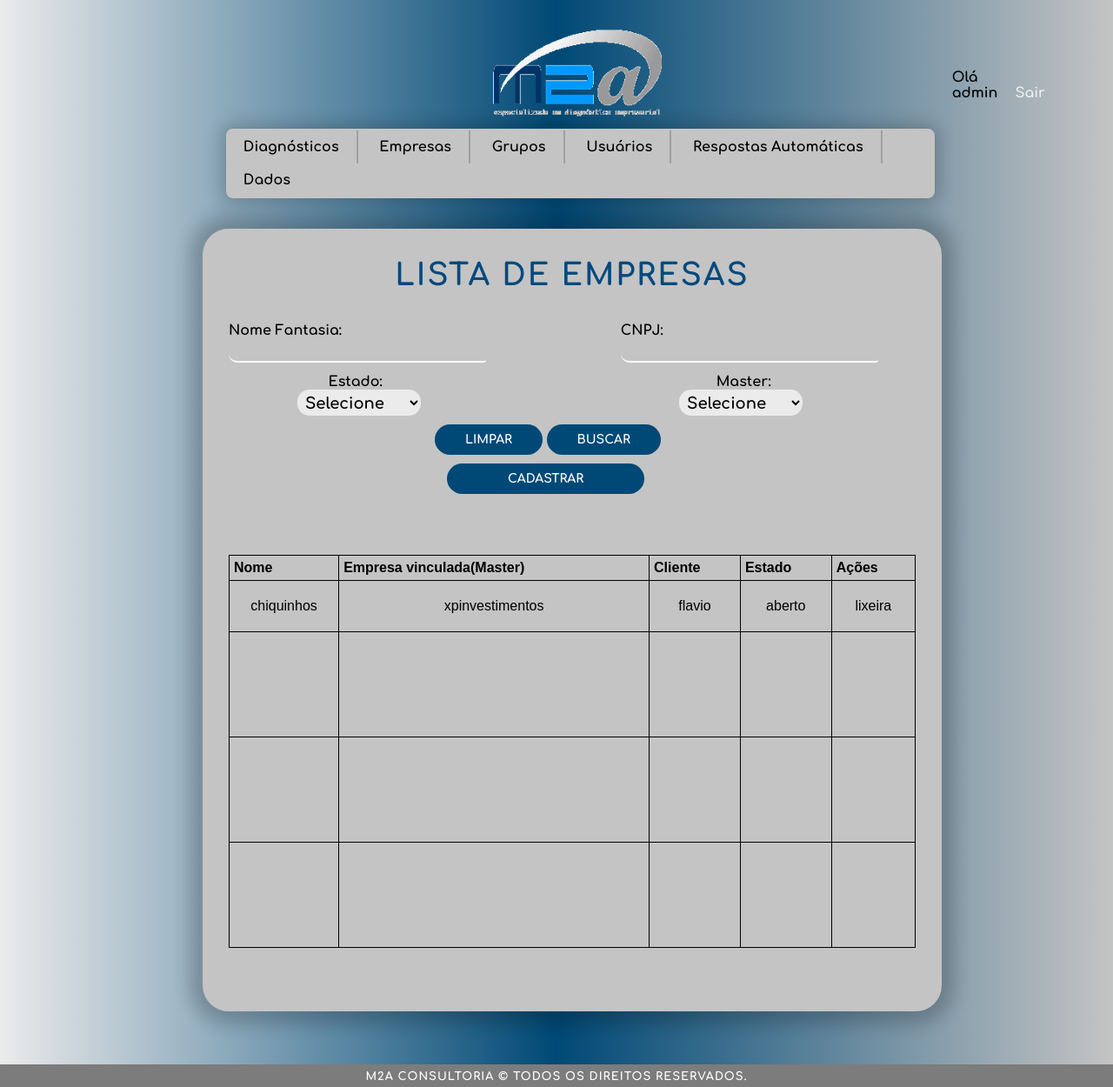
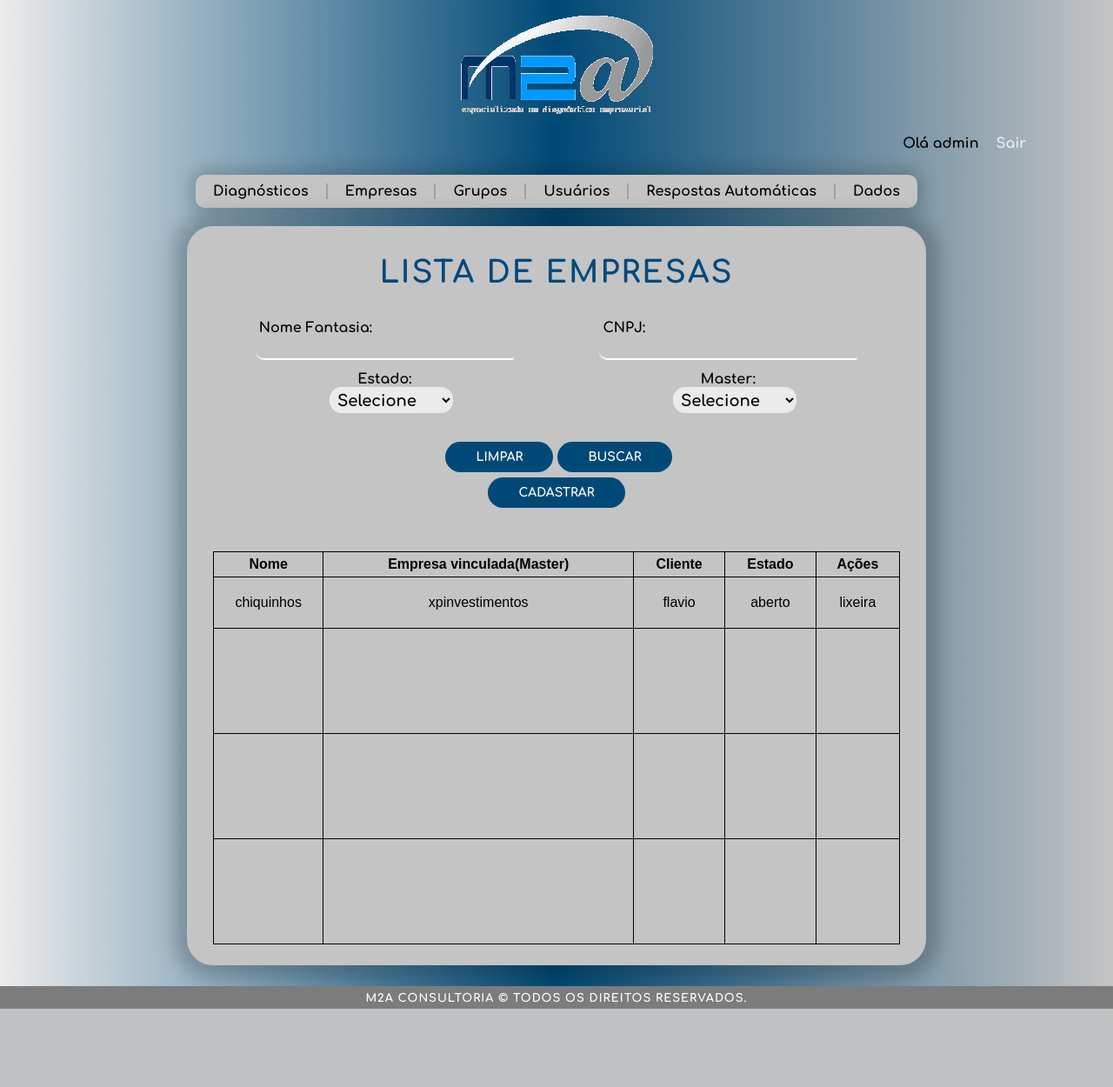
Before and after one commit to Axpower22/M2A_Project, a Django app: page /lista_empresa/ in a window 1280 px wide. Shown: the whole page at 87% size. After the commit the page ends 1160 px from the top, so only its background shows below. Run offline with Django 3.2, Linux system fonts and the light colour scheme.

Commit message:
REFACT lista_empresa para responsivo

```diff
--- a/M2A_app/Templates/M2A_app/Lista_empresa.html
+++ b/M2A_app/Templates/M2A_app/Lista_empresa.html
@@ -12,36 +12,52 @@
     <body>
         <div class="container">
             <header>
+
+                <div class="header_top">
                     <img src="{% static 'M2A_app/img/m2a-logo.png' %}" id="logo" draggable = "false" unselectable="on">
-                <nav>
+                </div>
+
+                <div class="header_middle">
+                    <span id="logger">Olá admin<a href="#" style="margin-left: 20px;">Sair</a></span>
+                </div>
+
+                <nav class="header_bottom">
                     <ul class="nav_links">
                         <li><a href="#">Diagnósticos</a></li>
+                        <span class="dividir"></span>
                         <li><a href="#">Empresas</a></li>
+                        <span class="dividir"></span>
                         <li><a href="#">Grupos</a></li>
+                        <span class="dividir"></span>
                         <li><a href="#">Usuários</a></li>
+                        <span class="dividir"></span>
                         <li><a href="#">Respostas Automáticas</a></li>
-                        <li id="ultimo_li"><a href="#">Dados</a></li>
+                        <span class="dividir"></span>
+                        <li><a href="#">Dados</a></li>
                     </ul>
                 </nav>
-                <p id="logger">Olá admin<a href="#" style="margin-left: 20px;">Sair</a></p>
+
             </header>
-
             <div class="info">
+                <div class="content">
                     <h1>Lista de Empresas</h1>
                     <form>
+                        <div id="content_1">
                             <label id="lb_nf">Nome Fantasia:</label>
                             <label id="lb_cnpj">CNPJ:</label>
+                        </div>
 
-                    <br>
-
+                        <div id="content_1_input">
                             <input type="text" name="nome_fantasia" autocomplete="off">
                             <input type="text" name="cnpj" autocomplete="off">
+                        </div>
 
+                        <div id="content_2">
                             <label id="lb_estado">Estado:</label>
                             <label id="lb_master">Master:</label>
+                        </div>
 
-                    <br>
-
+                        <div id="content_2_select">
                             <select name="estado" id="select_estado">
                                 <option value="" hidden>Selecione</option>
                                 <option value="AC">AC-Acre</option>
@@ -74,7 +90,6 @@
                                 <option value="EX">Estrangeiro</option>
                             </select>
 
-                    </select>
                             <select id="master" name="select_master">
                                 <option value="" hidden>Selecione</option>
                                 <option value="1">Cliente</option>
@@ -82,13 +97,19 @@
                                 <option value="3">Consultor</option>
                                 <option value="4">Consultor Master</option>
                             </select>
+                        </div>
                     </form>
 
+                    <div id="button_1">
                         <button id="b_limpar"><b>LIMPAR</b></button>
-                <button><b>BUSCAR</b></button>
-                <br>
+                        <button id="b_buscar"><b>BUSCAR</b></button>
+                    </div>
+
+                    <div id="button_2">
                         <button id="cadastrar"><b>CADASTRAR</b></button>
+                    </div>
 
+                    <div id="mesa">
                         <table>
                             <tr>
                                 <th>Nome</th>
@@ -126,9 +147,12 @@
                                 <td></td>
                             </tr>
                         </table>
-
                     </div>
+                </div>
+            </div>
+        <div id="rodape">
             <footer>M2A CONSULTORIA © TODOS OS DIREITOS RESERVADOS.</footer>
+        </div>
         </div>
     </body>
 </html>
--- a/M2A_app/static/M2A_APP/css/lista_empresa.css
+++ b/M2A_app/static/M2A_APP/css/lista_empresa.css
@@ -1,7 +1,7 @@
 body{
-    margin:0;
-    padding:0;
-    background: #ebebeb;
+    height: 100%;
+    margin: 0;
+    padding: 0;
     background-image: linear-gradient(90deg, rgba(235, 235, 235),rgba(0, 73, 118), rgba(196,196, 196));
     font-family: "Comfortaa", "Arial", sans-serif;
 }
@@ -16,73 +16,118 @@ body::-webkit-scrollbar-thumb {
     border-radius: 100px 100px 100px 100px;
 }
 
+
 .container{
-    box-sizing: border-box;
-    position: relative;
-    height: 1250px;
     width: 100%;
+    height: 100%;
 }
 
-#logo{
-    padding: 18px;
-    height: 100px;
-    position: relative;
-    left: 52%;
-    transform: translate(-50%, -10%);
+.header_top{
+    width: 100%;
+    height: 150px;
+
+    display: flex;
 }
 
-li, a{
-    font-family: "Comfortaa", "Arial", sans-serif;
+.header_top{
+    width: 100%;
+
+    display: flex;
+    align-items: center;
+    justify-content: center;
+}
+
+.header_middle{
+    width: 100%;
+    height: 30px;
+
+    display: flex;
+    align-items: center;
+    justify-content: flex-end;
+}
+
+.header_middle a{
+    text-decoration: none;
     font-weight: 500;
-    font-size: 16px;
     color: #edf0f1;
+    margin: 0 100px;
+    transition: all .3s ease 0s;
+}
+
+.header_middle a:hover{
+    opacity: 0.7;
+}
+
+.header_bottom{
+    width: 100%;
+    height: 80px;
+
+    display: flex;
+    justify-content: center;
+    align-items: center;
+}
+
+.header_bottom .nav_links{
+    background-color: #C4C4C4;
+
+    padding: 0px 0px;
+    box-shadow: 0px 0px 20px 5px rgba(0, 0, 0, 0.2);
+    list-style: none;
+    border-radius: 10px;
+
+    display: flex;
+    justify-content: space-around;
+    align-items: center;
+    flex-wrap: wrap;
+}
+
+.header_bottom .nav_links li{
+    display: inline-block;
+    padding: 10px 20px;
+}
+
+.header_bottom .nav_links .dividir::after{
+    content: "";
+    border-right: 2px solid #a0a0a0;
+    margin: 1 10px;
+}
+
+.header_bottom .nav_links li a{
+    color: black;
+    transition: all .3s ease 0s;
     text-decoration: none;
 }
 
-header{
-    display: flex;
-    justify-content: space-between;
-    align-items: center;
-    padding: 30px;
+.header_bottom .nav_links li:hover{
+    opacity: 0.7;
+    cursor: pointer;
 }
 
-.nav_links{
-    background-color: #C4C4C4;
-    border: none;
-    border-radius: 8px;
-    position: relative;
-    top: 90px;
-    list-style: none;
-    padding: 2px 0px;
-    box-shadow: 0px 0px 20px 5px rgba(0, 0, 0, 0.2);
-}
-
-.nav_links li{
-    display: inline-block;
-    padding: 10px 20px;
-    border-right: 2px solid #a0a0a0;
-}
-
-.nav_links li a{
-    color: black;
-    transition: all .3s ease 0s;
-}
-
-.nav_links li a:hover{
-    opacity: 0.7;
-}
-
-#logger{
-    padding: 9px 20px;
-    background: none;
-    transition: all .3s ease 0s;
-}
-
-#ultimo_li{
+.header_bottom #ultimo_li{
     border-right: none;
 }
 
-h1{
+.info{
+    width: 100%;
+    height: 900px;
+
+    display: flex;
+    justify-content: center;
+}
+
+.info .content{
+    width: 850px;
+    height: 850px;
+    border: 2px solid #C4C4C4;
+    border-radius: 30px 30px 30px 30px;
+    color: #fff;
+    background-color: #C4C4C4;
+    box-sizing: border-box;
+    padding: 32px 28px;
+    box-shadow: 0px 0px 20px 15px rgba(0, 0, 0, 0.2);
+}
+
+.info .content h1{
     margin: 0;
     padding-top: 0;
     padding-bottom: 15px;
@@ -95,23 +140,7 @@ h1{
     margin-bottom: 20px;
 }
 
-.info{
-    width: 850px;
-    height: 900px;
-    border: 2px solid #C4C4C4;
-    border-radius: 30px 30px 30px 30px;
-    color: #fff;
-    background-color: #C4C4C4;
-    top: 57%;
-    left: 51.4%;
-    position: absolute;
-    transform: translate(-50%, -50%);
-    box-sizing: border-box;
-    padding: 32px 28px;
-    box-shadow: 0px 0px 20px 15px rgba(0, 0, 0, 0.2);
-}
-
-.info input{
+.info .content input{
     padding-bottom: 0px;
     background: transparent;
     outline: none;
@@ -125,7 +154,11 @@ h1{
     text-indent: 3px;
 }
 
-.info select{
+.info .content label{
+    color: black;
+}
+
+.info .content select{
     background: #ebebeb;
     border: none;
     border-radius: 14px 14px 14px 14px;
@@ -140,61 +173,67 @@ h1{
     cursor: pointer;
 }
 
-.info select:hover{
+.info .content select:hover{
     background-color: #ebebeb;
     opacity: 0.8;
     transition: .2s;
 }
 
-.info select::-webkit-scrollbar{
+.info .content select::-webkit-scrollbar{
      width: 7px;
      background-color: #C4C4C4;
 }
 
-.info select::-webkit-scrollbar-thumb{
+.info .content select::-webkit-scrollbar-thumb{
     background-color: white;
     border-radius: 100px 100px 100px 100px;
 }
 
-option{
+.info .content option{
     background-color: #C4C4C4;
 }
 
-label{
-    color: black;
+.info .content form #content_1{
+    width: 100%;
+    display: flex;
+    align-items: center;
+    justify-content: space-around;
 }
 
-#lb_cnpj{
-    margin-left: 40%;
+.info .content form #content_1 #lb_nf{
+    margin-right: 160px;
 }
 
-.info input[name="cnpj"]{
-    margin-left: 19%;
+.info .content form #content_1 #lb_cnpj{
+    margin-right: 240px;
 }
 
-#lb_estado{
-    margin-left: 14.5%;
+.info .content form #content_1_input{
+    width: 100%;
+    display: flex;
+    align-items: center;
+    justify-content: space-around;
 }
 
-#lb_master{
-    margin-left: 48%;
-}
-#select_estado{
-    margin-left: 10%;
-
+.info .content form #content_2{
+    width: 100%;
+    display: flex;
+    align-items: center;
+    justify-content: space-around;
 }
 
-#master{
-    margin-left: 37%;
+.info .content form #content_2_select{
+    width: 100%;
+    display: flex;
+    align-items: center;
+    justify-content: space-around;
 }
 
-button{
+.info .content button{
     cursor: pointer;
     color: white;
     position: relative;
-    left: 30%;
     padding: 10px 35px 10px 35px;
-    margin-top: 10px;
     border: none;
     outline: none;
     font-weight: bold;
@@ -204,51 +243,73 @@ button{
     border-radius: 20px;
 }
 
-#cadastrar{
-    margin-left: 14px;
-    padding-left: 70px;
-    padding-right: 70px;
-}
-
-button:hover{
+.info .content button:hover{
     background: #19394D;
     transition: .3s;
 }
 
-.info table{
+.info .content #button_1{
+    width: 100%;
+    height: 100px;
+    display: flex;
+    align-items: center;
+    justify-content: center;
+}
+
+.info .content #button_1 #b_limpar{
+    margin: 0 5px;
+}
+
+
+.info .content #button_2{
+    width: 100%;
+    margin-top: -26px;
+    display: flex;
+    align-items: center;
+    justify-content: center;
+}
+
+.info .content #mesa{
+    width: 100%;
+    height: 520px;
+}
+
+.info .content table{
+    width: 100%;
     font-family: "Arial", sans-serif;
-    width: 100%;
     border: 1px solid black;
     border-collapse: collapse;
     padding: 20px;
-    margin-top: 70px;
+    margin-top: 50px;
 }
 
-.info th{
+.info .content table tr th{
     font-weight: bold;
+    color: #000;
 }
 
-.info td{
-    padding: 20px 0px 20px 0px;
+.info .content table tr td{
+    padding: 20px 0px;
     text-align: center;
+    color: #000;
 }
 
-.info th, td{
+.info .content table tr th, td{
     border: 1px solid black;
     padding: 5px;
 }
 
-.info tr:nth-child(odd){
-    text-align: left;
-    color: #000;
+#rodape{
+    width: 100%;
+    position: relative;
+    bottom: 0;
+
+    display: flex;
+    align-items: center;
+    justify-content: center;
 }
 
-.info tr:nth-child(even){
-    text-align: left;
-    color: #000;
-}
-
-footer{
+#rodape footer{
     color: white;
     background: #7C7C7C;
     font-size: 12.9px;
```
Lines whose indentation alone changed are shown as unchanged.
